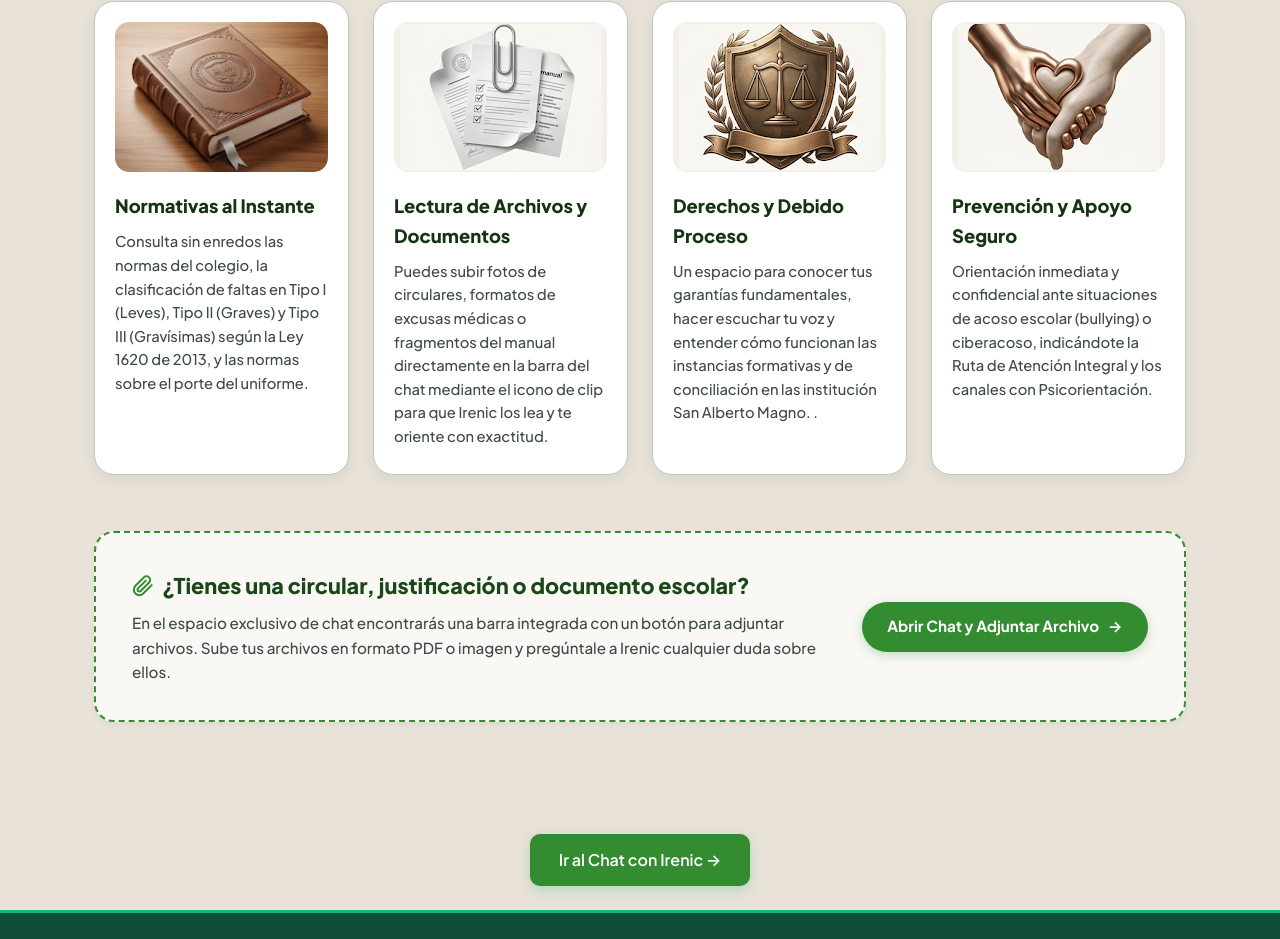
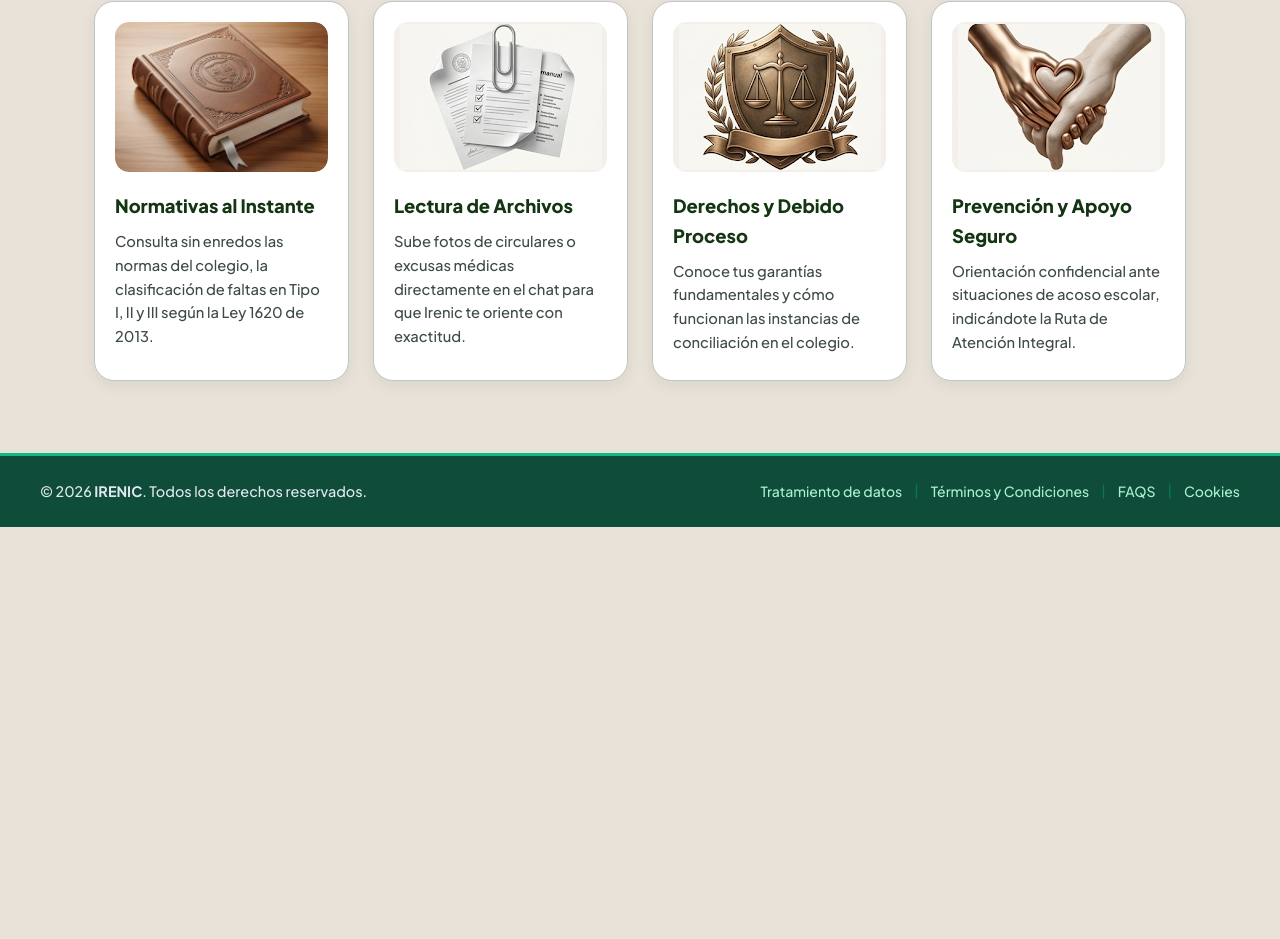
Before and after one commit to Ortega-EDX/IRENIC, a React (Vite) app: page / in a window 1280 px wide. Shown: the part 859-1798 px from the top of the page. After the commit the page ends 1386 px from the top, so only its background shows below. Built offline with nearby package versions, Linux system fonts and the light colour scheme.

Commit message:
Refactor chat access button and update text
Replaced the chat access button with a combined chat and 'About Us' link. Updated text and structure for clarity and conciseness.

```diff
--- a/src/pages/Landing.jsx
+++ b/src/pages/Landing.jsx
@@ -30,7 +30,10 @@ export default function Landing() {
             </div>
           </Link>
 
-          {/* Botón de Acceso al Chat (Verde Institucional #338C30) */}
+          {/* Botón de Acceso al Chat y Enlace a Nosotros */}
+          <div style={{ display: 'flex', alignItems: 'center' }}>
+            <Link to="/nosotros" style={{ color: '#0f4c3a', marginRight: '20px', fontWeight: 'bold', textDecoration: 'none' }}>Nosotros</Link>
+
             <Link to="/chat" className="btn-cta-nav">
               <svg width="18" height="18" viewBox="0 0 24 24" fill="none" stroke="currentColor" strokeWidth="2.2" strokeLinecap="round" strokeLinejoin="round">
                 <path d="M21 15a2 2 0 0 1-2 2H7l-4 4V5a2 2 0 0 1 2-2h14a2 2 0 0 1 2 2z"></path>
@@ -38,6 +41,7 @@ export default function Landing() {
               <span className="btn-nav-desktop">Entrar al Chat</span>
               <span className="btn-nav-mobile">Chat</span>
             </Link>
+          </div>
         </div>
       </header>
 
@@ -62,7 +66,6 @@ export default function Landing() {
                 Tu guía rápida, clara y confidencial para consultar normativas, derechos, deberes, uniformes, protocolos de atención y la tipificación de faltas según la Ley 1620 de 2013.
               </p>
 
-              {/* Botón Destacado de Entrada al Espacio de Chat */}
               <div className="hero-cta-group">
                 <Link to="/chat" className="btn-enter-chat">
                   <span>Entrar al Espacio de Chat con Irenic</span>
@@ -82,7 +85,6 @@ export default function Landing() {
               </div>
             </div>
 
-            {/* Columna del Logo / Mascota Oficial */}
             <div className="hero-mascot-col">
               <div className="hero-mascot-card">
                 <img src={`${ASSETS}logo.webp`} alt="Irenic - Asistente de Convivencia Escolar" className="hero-mascot-img" />
@@ -102,98 +104,40 @@ export default function Landing() {
           </div>
 
           <div className="cards-grid-presentation">
-            {/* Capacidad 1: Normativas */}
             <div className="presentation-card">
               <div className="card-img-container">
                 <img src={`${ASSETS}normativas-manual.png`} alt="Normativas del Manual de Convivencia Escolar" className="card-img-illustration cover-fit" />
               </div>
               <h3>Normativas al Instante</h3>
-              <p>
-                Consulta sin enredos las normas del colegio, la clasificación de faltas en Tipo I (Leves),
-                Tipo II (Graves) y Tipo III (Gravísimas) según la Ley 1620 de 2013, y las normas sobre el porte del uniforme.
-              </p>
+              <p>Consulta sin enredos las normas del colegio, la clasificación de faltas en Tipo I, II y III según la Ley 1620 de 2013.</p>
             </div>
 
-            {/* Capacidad 2: Archivos y Documentos */}
             <div className="presentation-card">
               <div className="card-img-container">
                 <img src={`${ASSETS}archivos-documentos.png`} alt="Lectura de Archivos y Documentos" className="card-img-illustration" />
               </div>
-              <h3>Lectura de Archivos y Documentos</h3>
-              <p>
-                Puedes subir fotos de circulares, formatos de excusas médicas o fragmentos del manual directamente
-                en la barra del chat mediante el icono de clip para que Irenic los lea y te oriente con exactitud.
-              </p>
+              <h3>Lectura de Archivos</h3>
+              <p>Sube fotos de circulares o excusas médicas directamente en el chat para que Irenic te oriente con exactitud.</p>
             </div>
 
-            {/* Capacidad 3: Derechos y Debido Proceso */}
             <div className="presentation-card">
               <div className="card-img-container">
                 <img src={`${ASSETS}derechos-debido-proceso.png`} alt="Derechos y Debido Proceso Estudiantil" className="card-img-illustration" />
               </div>
               <h3>Derechos y Debido Proceso</h3>
-              <p>
-                Un espacio para conocer tus garantías fundamentales, hacer escuchar tu voz y entender cómo funcionan las instancias formativas y de conciliación en las institución San Alberto Magno. .
-              </p>
+              <p>Conoce tus garantías fundamentales y cómo funcionan las instancias de conciliación en el colegio.</p>
             </div>
 
-            {/* Capacidad 4: Prevención y Apoyo */}
             <div className="presentation-card">
               <div className="card-img-container">
                 <img src={`${ASSETS}prevencion-apoyo.png`} alt="Prevención y Apoyo Seguro" className="card-img-illustration" />
               </div>
               <h3>Prevención y Apoyo Seguro</h3>
-              <p>
-                Orientación inmediata y confidencial ante situaciones de acoso escolar (bullying) o ciberacoso,
-                indicándote la Ruta de Atención Integral y los canales con Psicorientación.
-              </p>
+              <p>Orientación confidencial ante situaciones de acoso escolar, indicándote la Ruta de Atención Integral.</p>
             </div>
-          </div>
-
-          {/* Banner Destacado de Subida de Archivos */}
-          <div className="upload-feature-banner">
-            <div className="upload-text">
-              <h4>
-                <svg width="22" height="22" viewBox="0 0 24 24" fill="none" stroke="currentColor" strokeWidth="2.2" strokeLinecap="round" strokeLinejoin="round" style={{ color: 'var(--color-verde-inst)', flexShrink: 0 }}>
-                  <path d="M21.44 11.05l-9.19 9.19a6 6 0 0 1-8.49-8.49l9.19-9.19a4 4 0 0 1 5.66 5.66l-9.2 9.19a2 2 0 0 1-2.83-2.83l8.49-8.48"></path>
-                </svg>
-                <span>¿Tienes una circular, justificación o documento escolar?</span>
-              </h4>
-              <p>
-                En el espacio exclusivo de chat encontrarás una barra integrada con un botón para adjuntar archivos.
-                Sube tus archivos en formato PDF o imagen y pregúntale a Irenic cualquier duda sobre ellos.
-              </p>
-            </div>
-            <Link to="/chat" className="btn-cta-nav" style={{ padding: '0.8rem 1.6rem', fontSize: '0.95rem' }}>
-              <span>Abrir Chat y Adjuntar Archivo</span> →
-            </Link>
           </div>
         </section>
       </main>
-
-      {/*{/* Botón para ir al Chat con Irenic */}
-      <div style={{ textAlign: 'center', margin: '2.5rem 0 1.5rem 0' }}>
-        <Link
-          to="/chat"
-          style={{
-            display: 'inline-flex',
-            alignItems: 'center',
-            gap: '0.5rem',
-            backgroundColor: 'var(--color-verde-inst, #10b981)',
-            color: '#ffffff',
-            padding: '0.8rem 1.8rem',
-            borderRadius: '10px',
-            fontWeight: '600',
-            fontSize: '1rem',
-            textDecoration: 'none',
-            boxShadow: '0 4px 12px rgba(16, 185, 129, 0.25)',
-            transition: 'all 0.2s ease-in-out'
-          }}
-        >
-          Ir al Chat con Irenic →
-        </Link>
-      </div>
-
     </div>
   );
 }
```
Lines whose indentation alone changed are shown as unchanged.
